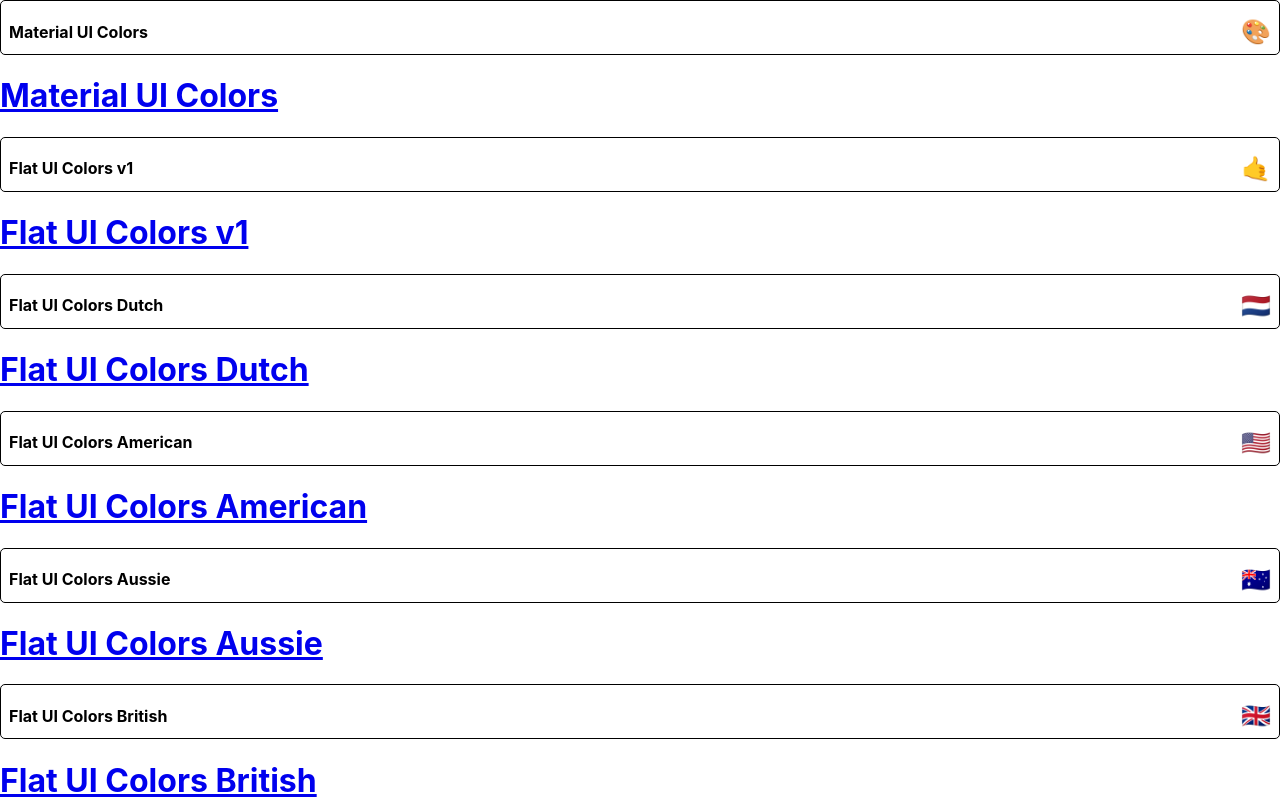
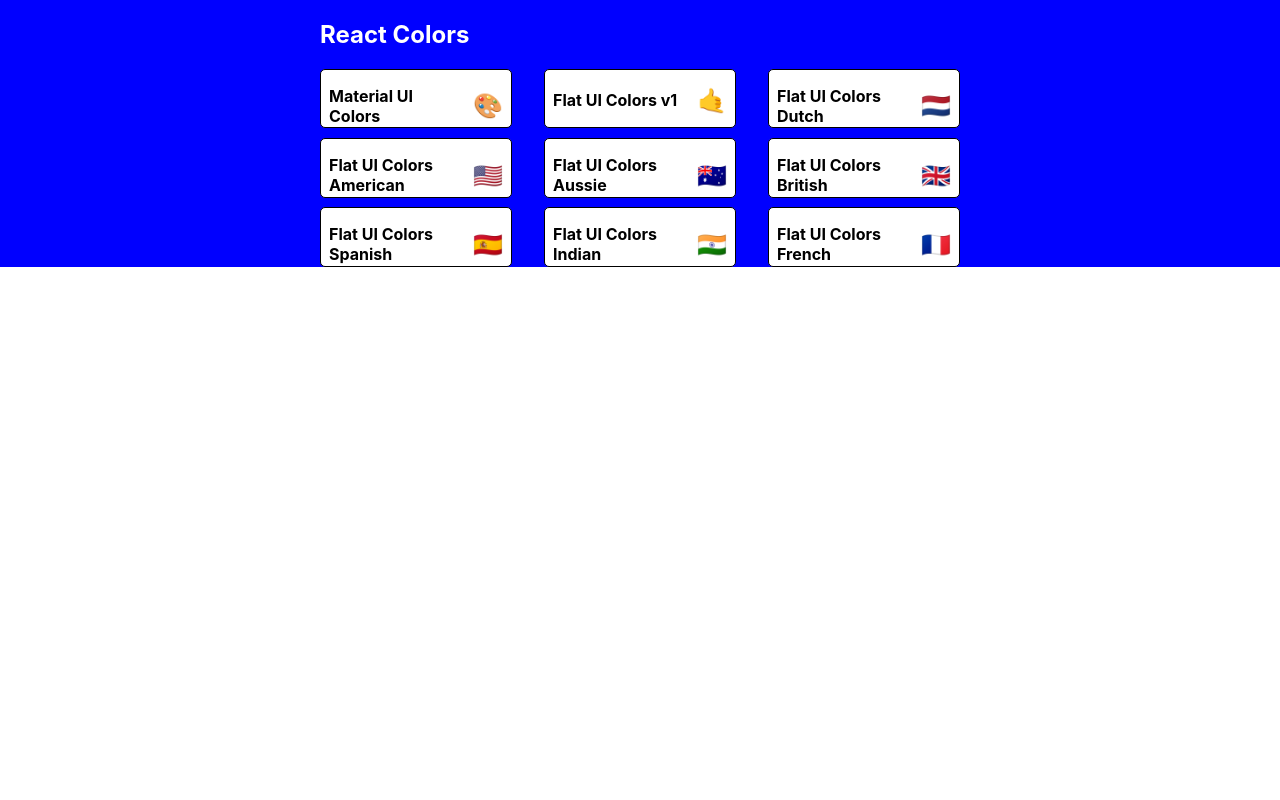
Before and after one commit to yeondam88/colors-app, a React (Create React App) app: page / in a window 1280 px wide. Shown: the top 800 px of the page. Built offline with nearby package versions, Linux system fonts and the light colour scheme.

Commit message:
start styling palette list

```diff
--- a/src/MiniPalette.js
+++ b/src/MiniPalette.js
@@ -3,7 +3,7 @@
 
 const styles = {
   root: {
-    backgoundColor: '#fff',
+    backgroundColor: 'white',
     border: '1px solid black',
     borderRadius: '5px',
     padding: '0.5rem',
--- a/src/PaletteList.js
+++ b/src/PaletteList.js
@@ -1,23 +1,53 @@
 import React from 'react';
 import MiniPalette from './MiniPalette';
 import { Link } from 'react-router-dom';
+import { withStyles } from '@material-ui/styles';
 
-function PaletteList({ palettes }) {
+const styles = {
+  root: {
+    backgroundColor: 'blue',
+    height: '100%',
+    display: 'flex',
+    alignItems: 'flex-start',
+    justifyContent: 'center'
+  },
+  container: {
+    width: '50%',
+    display: 'flex',
+    alignItems: 'flex-start',
+    flexDirection: 'column',
+    flexWrap: 'wrap'
+  },
+  nav: {
+    display: 'flex',
+    width: '100%',
+    justifyContent: 'space-between',
+    color: 'white'
+  },
+  palettes: {
+    boxSizing: 'border-box',
+    width: '100%',
+    display: 'grid',
+    gridTemplateColumns: 'repeat(3, 30%)',
+    gridGap: '5%'
+  }
+};
+
+function PaletteList({ palettes, classes }) {
   return (
-    <div>
-      {palettes.map(palette => {
-        console.log(palette);
-        return (
-          <div>
+    <div className={classes.root}>
+      <div className={classes.container}>
+        <nav className={classes.nav}>
+          <h1>React Colors</h1>
+        </nav>
+        <div className={classes.palettes}>
+          {palettes.map(palette => (
             <MiniPalette {...palette} />
-            <Link to={`/palette/${palette.id}`}>
-              <h1>{palette.paletteName}</h1>
-            </Link>
-          </div>
-        );
-      })}
+          ))}
+        </div>
+      </div>
     </div>
   );
 }
 
-export default PaletteList;
+export default withStyles(styles)(PaletteList);
```
